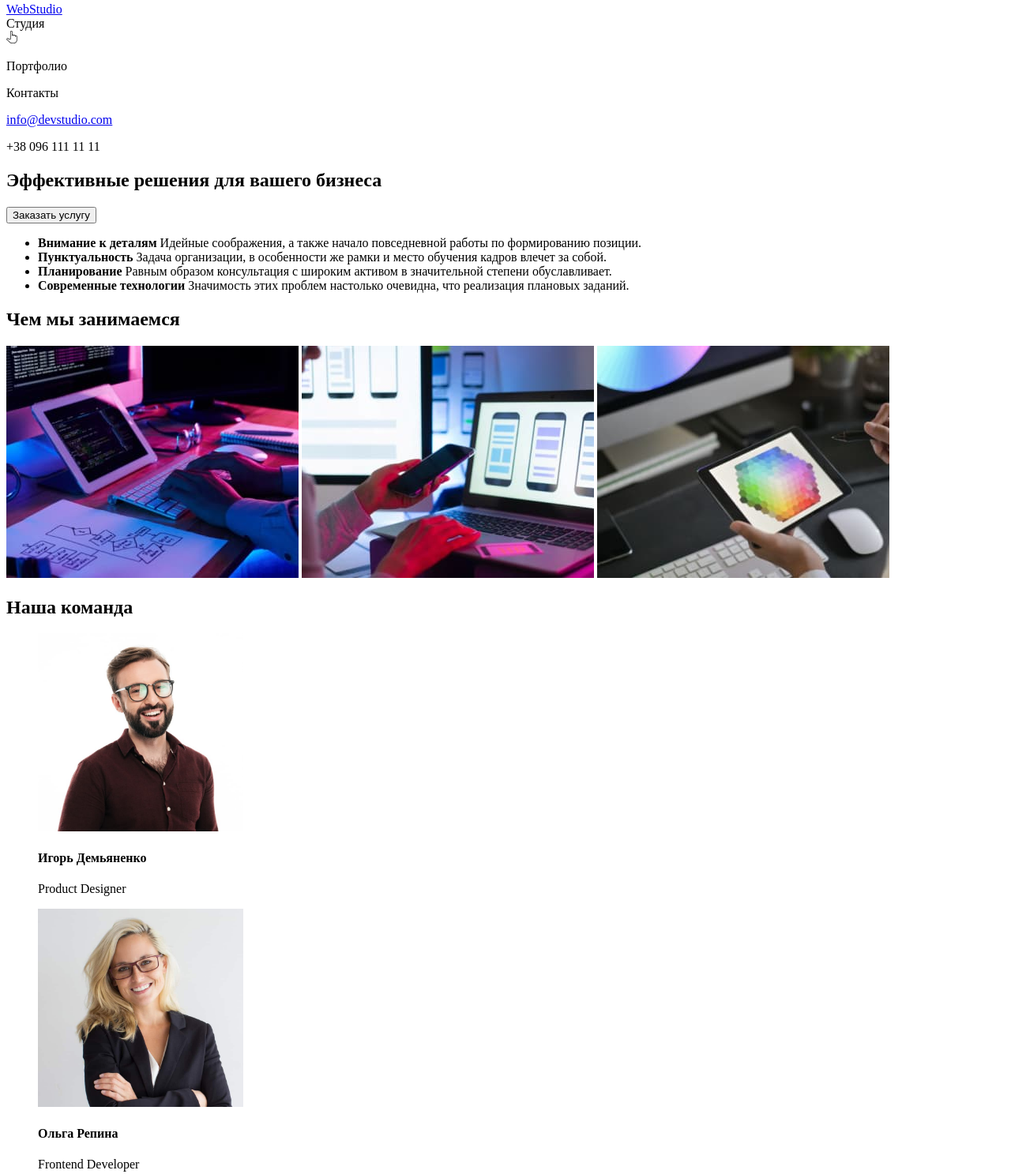
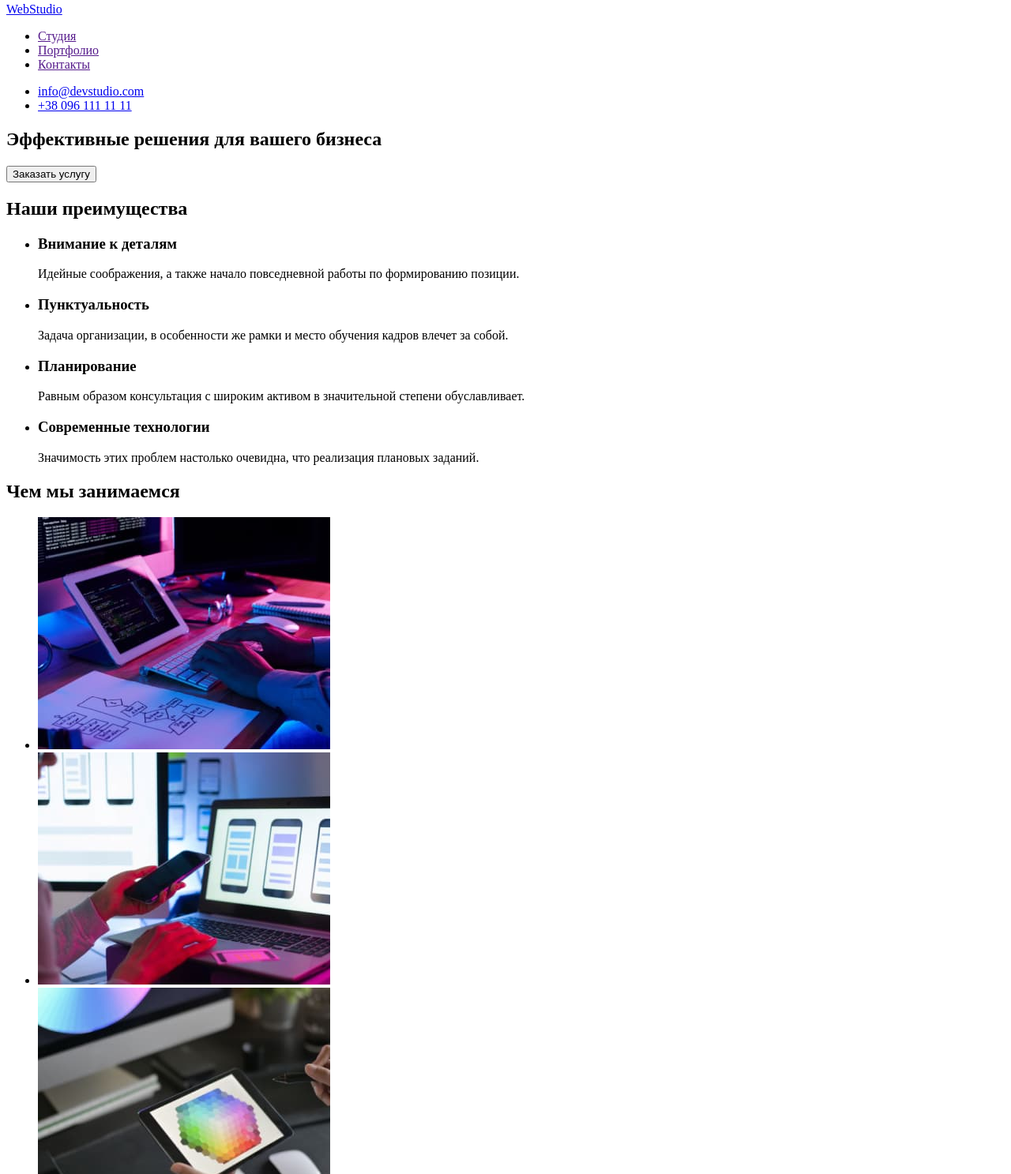
Before and after one commit to dmitriyvovk1/goit-markup-hw-01, a plain HTML site: page index.html in a window 1280 px wide. Shown: the part 5-1492 px from the top of the page at 79% size. Drawn offline with Linux system fonts and the light colour scheme.

Commit message:
Update index.html
Changes

```diff
--- a/index.html
+++ b/index.html
@@ -11,81 +11,57 @@
 
 <!--Navigation-->
 
-<div>
+<nav>
     <a href="index.html">WebStudio</a>
-
-    <nav>Студия</nav>
-    <img src="./images/Vector.png" alt="">
-    <p>Портфолио</p>
-    <p>Контакты</p>
+    <ul>
+        <li><a href="">Студия</a></li>
+        <li><a href="">Портфолио</a></li>
+        <li><a href="">Контакты</a></li>
+    </ul>
+</nav>
 
      <!--Contacts-->
-     <div>
-    <p>
-        <a href="info@devstudio.com">info@devstudio.com</a>
-    </p>
-    <p>
-        +38 096 111 11 11
-    </p>
-     </div>
-</div>
+    <ul>
+        <li><a href="mailto:info@devstudio.com">info@devstudio.com</a></li>
+        <li><a href="telto:+380961111111">+38 096 111 11 11</a></li>
+    </ul>
+
     </header>
 
     <main>
      <!--Tagline-->
     <section>
         <h1>Эффективные решения для вашего бизнеса</h1>
-        <button>Заказать услугу</button>
+        <button type="button">Заказать услугу</button>
     </section>
     <!--Benefits-->
     <section>
-        <div>
+        <h2>Наши преимущества</h2>
         <ul>
-            <li><b>Внимание к деталям</b> Идейные соображения, а также начало повседневной работы по формированию позиции.</li>
-            <li><b>Пунктуальность</b> Задача организации, в особенности же рамки и место обучения кадров влечет за собой. </li>
-            <li><b>Планирование</b> Равным образом консультация с широким активом в значительной степени обуславливает.</li>
-            <li><b>Современные технологии</b> Значимость этих проблем настолько очевидна, что реализация плановых заданий.</li>
+            <li><h3>Внимание к деталям</h3><p>Идейные соображения, а также начало повседневной работы по формированию позиции.</p></li>
+            <li><h3>Пунктуальность</h3><p>Задача организации, в особенности же рамки и место обучения кадров влечет за собой.</p></li>
+            <li><h3>Планирование</h3><p>Равным образом консультация с широким активом в значительной степени обуславливает.</p></li>
+            <li><h3>Современные технологии</h3><p>Значимость этих проблем настолько очевидна, что реализация плановых заданий.</p></li>
         </ul>
-        </div>
     </section>
     <!--What do we do-->
     <section>
         <h2>Чем мы занимаемся</h2>
-        <img src="./images/img.jpg" alt="Разработка дизайн" width="370">
-        <img src="./images/img-2.jpg" alt="Мобильные приложения" width="370">
-        <img src="./images/img-3.jpg" alt="Цветовая палитра" width="370">
+        <ul>
+            <li><img src="./images/img.jpg" alt="Разработка дизайн" width="370"></li>
+            <li><img src="./images/img-2.jpg" alt="Мобильные приложения" width="370"></li>
+            <li><img src="./images/img-3.jpg" alt="Цветовая палитра" width="370"></li>
+        </ul>
     </section>
     <!--Our team-->
     <section>
         <h2>Наша команда</h2>
-        <figure>
-            <img src="./images/img-4.jpg" alt="Игорь Демьяненко" width="260">
-            <figcaption>
-                <h4>Игорь Демьяненко</h4>
-                <p>Product Designer</p>
-            </figcaption>
-        </figure>
-        <figure>
-            <img src="./images/img-5.jpg" alt="Ольга Репина" width="260">
-            <figcaption>
-                <h4>Ольга Репина</h4>
-                <p>Frontend Developer</p>
-            </figcaption>
-        </figure>
-        <figure>
-            <img src="./images/img-6.jpg" alt="Николай Тарасов" width="260">
-            <figcaption>
-                <h4>Николай Тарасов</h4>
-                <p>Marketing</p>
-            </figcaption>
-        </figure>
-        <figure>
-            <img src="./images/img-7.jpg" alt="Михаил Ермаков" width="260">
-            <figcaption>
-                <h4>Михаил Ермаков</h4>
-                <p>UI Designer</p>
-            </figcaption>
-        </figure>
+            <ul>
+                <li><img src="./images/img-4.jpg" alt="Игорь Демьяненко" width="260"><h3>Игорь Демьяненко</h3><p>Product Designer</p></li>
+                <li><img src="./images/img-5.jpg" alt="Ольга Репина" width="260"><h3>Ольга Репина</h3><p>Frontend Developer</p></li>
+                <li><img src="./images/img-6.jpg" alt="Николай Тарасов" width="260"><h3>Николай Тарасов</h3><p>Marketing</p></li>
+                <li><img src="./images/img-7.jpg" alt="Михаил Ермаков" width="260"><h3>Михаил Ермаков</h3><p>UI Designer</p></li>
+            </ul>
     </section>
     </main>
 
```
